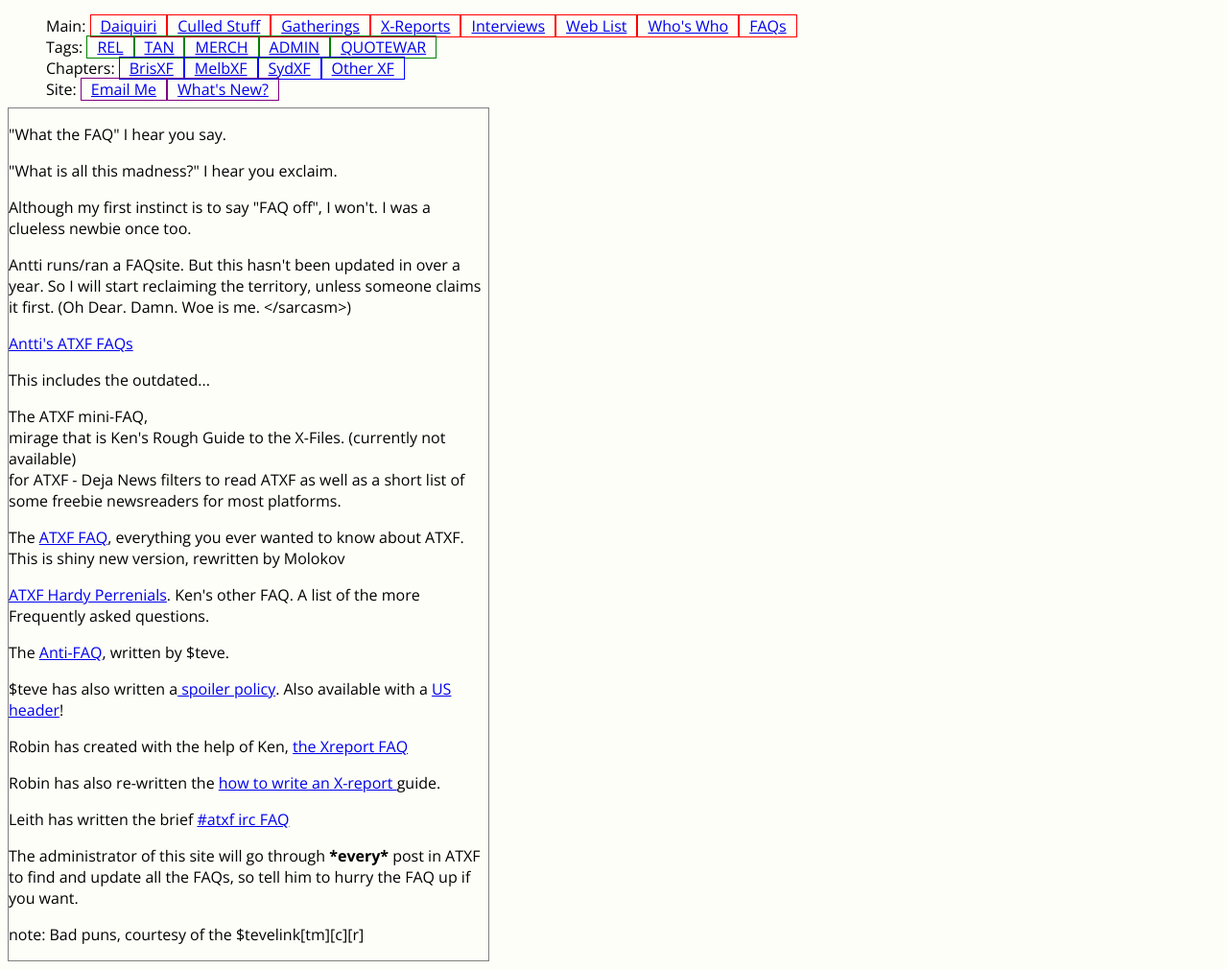
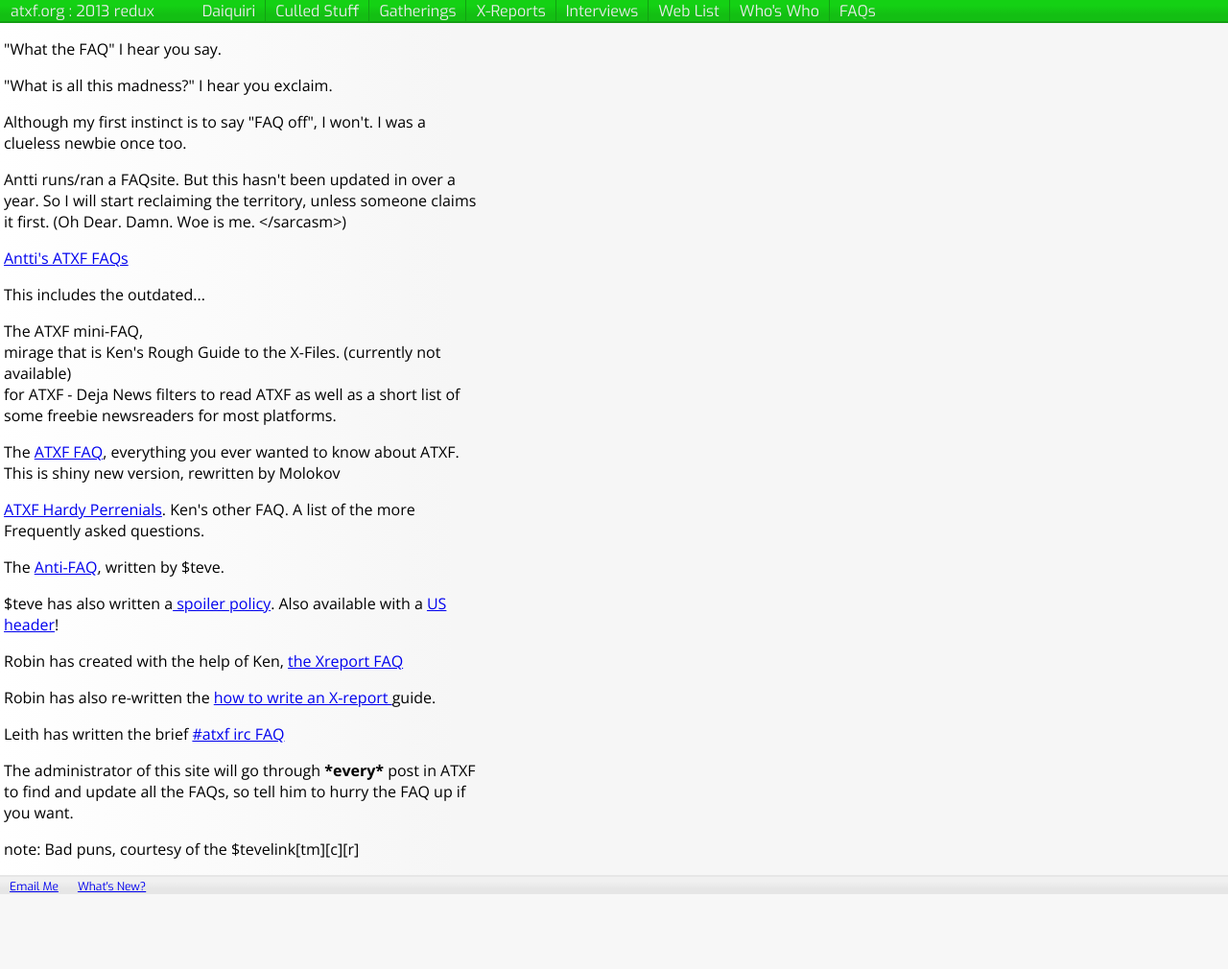
Before and after one commit to merlinc/atxf.org, a Node server app: page /faqs in a window 1280 px wide. Shown: the whole page at 96% size. After the commit the page ends 932 px from the top, so only its background shows below. Run offline with Node 20, Linux system fonts and the light colour scheme; some libraries are stand-ins or nearby versions.

Commit message:
Moved site links to bottom of page using jQuery

```diff
--- a/public/stylesheets/modern.css
+++ b/public/stylesheets/modern.css
@@ -3,24 +3,51 @@
 
 body {
   font-family: 'Open Sans', sans-serif;
-  background-color: #fefef9;
+  padding: 0;
+  margin: 0;
+background: rgb(255,255,255); /* Old browsers */
+background: -moz-linear-gradient(left,  rgba(255,255,255,1) 0%, rgba(246,246,246,1) 37%, rgba(246,246,246,1) 99%); /* FF3.6+ */
+background: -webkit-gradient(linear, left top, right top, color-stop(0%,rgba(255,255,255,1)), color-stop(37%,rgba(246,246,246,1)), color-stop(99%,rgba(246,246,246,1))); /* Chrome,Safari4+ */
+background: -webkit-linear-gradient(left,  rgba(255,255,255,1) 0%,rgba(246,246,246,1) 37%,rgba(246,246,246,1) 99%); /* Chrome10+,Safari5.1+ */
+background: -o-linear-gradient(left,  rgba(255,255,255,1) 0%,rgba(246,246,246,1) 37%,rgba(246,246,246,1) 99%); /* Opera 11.10+ */
+background: -ms-linear-gradient(left,  rgba(255,255,255,1) 0%,rgba(246,246,246,1) 37%,rgba(246,246,246,1) 99%); /* IE10+ */
+background: linear-gradient(to right,  rgba(255,255,255,1) 0%,rgba(246,246,246,1) 37%,rgba(246,246,246,1) 99%); /* W3C */
+filter: progid:DXImageTransform.Microsoft.gradient( startColorstr='#ffffff', endColorstr='#f6f6f6',GradientType=1 ); /* IE6-9 */
 }
 h1, h2, h3, h4, h5 {
   font-family: 'Exo', sans-serif;
+  font-weight: bold;
+}
+
+h1 {
+  margin: 0;
 }
 
 ul#navigation {
   padding: 0;
-  height: 80px;
+  margin: 0;
+  height: 20px;
+background-image: linear-gradient(bottom, rgb(19,191,19) 31%, rgb(20,209,20) 74%);
+background-image: -o-linear-gradient(bottom, rgb(19,191,19) 31%, rgb(20,209,20) 74%);
+background-image: -moz-linear-gradient(bottom, rgb(19,191,19) 31%, rgb(20,209,20) 74%);
+background-image: -webkit-linear-gradient(bottom, rgb(19,191,19) 31%, rgb(20,209,20) 74%);
+background-image: -ms-linear-gradient(bottom, rgb(19,191,19) 31%, rgb(20,209,20) 74%);
+border-bottom: 2px solid #139f13;
+padding-bottom: 2px;
 }
-ul#navigation li {
+
+ul#navigation li a {
+  color: #eaeaea;
+  text-decoration: none;
+  font-family: 'Exo', sans-serif;
+}
+
+ul#navigation  li {
   display: inline;
 }
 
-li#home {
-  width: 73px;
-  height: 71px;
-  background: url(/archive/images_nav/text-xlogo.gif);
+ul#navigation > li {
+  display: inline-block;
 }
 
 .xLogo {
@@ -29,49 +56,64 @@
   line-height: 1;
 }
 
-ul#main:before {
-  content: "Main: ";
+ul#tags {
+  display: none;
 }
 
-ul#tags:before {
-  content: "Tags: ";
+ul#chapters {
+  display: none;
 }
 
-ul#chapters:before {
-  content: "Chapters: ";
-}
-
-ul#site:before {
-  content: "Site: ";
-}
 
 ul#main li {
   padding-left: 10px;
   padding-right: 10px;
-  border: 1px solid red;
+  border-right: 1px solid #139f13;
+}
+
+ul#main li:last-child {
+  border-right: 0;
 }
 
 ul#tags li {
   padding-left: 10px;
   padding-right: 10px;
-  border: 1px solid green;
 }
 
 ul#chapters li {
   padding-left: 10px;
   padding-right: 10px;
-  border: 1px solid blue;
+}
+
+ul#site {
+  padding: 0;
+  margin: 0;
+  height: 18px;
+  background-image: linear-gradient(bottom, rgb(230,230,230) 31%, rgb(240,240,240) 74%);
+  background-image: -o-linear-gradient(bottom, rgb(230,230,230) 31%, rgb(240,240,240) 74%);
+  background-image: -moz-linear-gradient(bottom, rgb(230,230,230) 31%, rgb(240,240,240) 74%);
+  background-image: -webkit-linear-gradient(bottom, rgb(230,230,230) 31%, rgb(240,240,240) 74%);
+  background-image: -ms-linear-gradient(bottom, rgb(230,230,230) 31%, rgb(240,240,240) 74%);
+  border-top: 2px solid rgb(230,230,230);
+  line-height: 1;
 }
 
 ul#site li {
+  display: inline;
   padding-left: 10px;
   padding-right: 10px;
-  border: 1px solid purple;
+  color: #eaeaea;
+  text-decoration: none;
+  font-family: 'Exo', sans-serif;
+  font-size: 12px;
 }
 
 article {
   width: 500px;
-  border: 1px solid gray;
+  margin-top: 4px;
+  margin-left: 4px;
+  padding: 0;
+/*  border: 1px solid gray;*/
 }
 
 dt {
@@ -82,3 +124,8 @@
   content: " (down in 1999)";
   color: #838383;
 }
+
+.xLogo:before {
+  content: "atxf.org : 2013 redux";
+  padding-left: 11px;
+}
--- a/views/layout.jade
+++ b/views/layout.jade
@@ -9,3 +9,9 @@
   body
     include navigation
     block content
+    if('geocities' != theme)
+      script(src='http://code.jquery.com/jquery-2.0.3.js')
+      script
+        $(document).ready(function() {
+          $('#site').appendTo("body")
+        });
```
